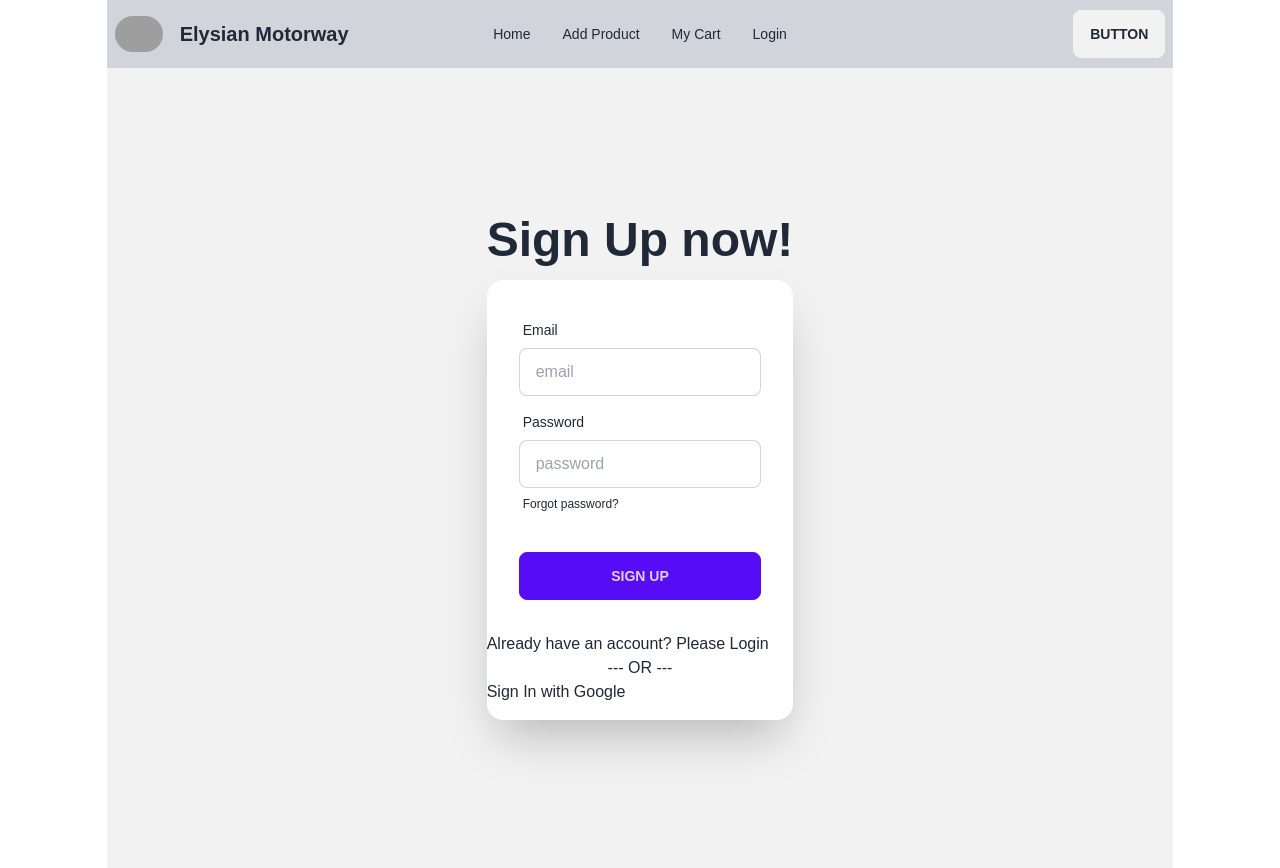
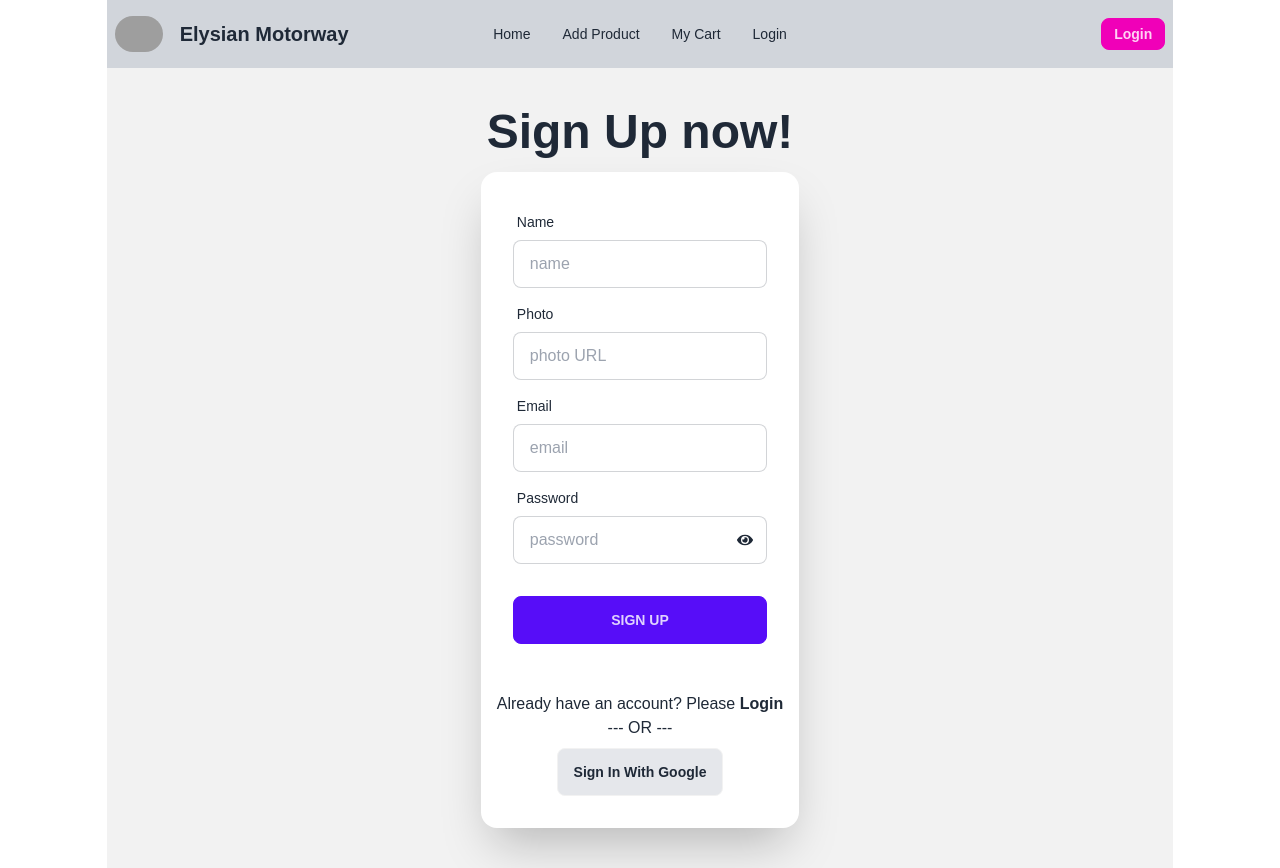
Before and after one commit to tuheen66/brand-management-client, a React (Vite) app: page /signup in a window 1280 px wide. Built offline with nearby package versions, Linux system fonts and the light colour scheme; no server answers; grey boxes are pictures that could not be loaded; a web font is replaced by a local one.

Commit message:
added firebase authentication

```diff
--- a/package.json
+++ b/package.json
@@ -15,6 +15,7 @@
     "match-sorter": "^6.3.1",
     "react": "^18.2.0",
     "react-dom": "^18.2.0",
+    "react-icons": "^4.11.0",
     "react-multi-carousel": "^2.8.4",
     "react-router-dom": "^6.17.0",
     "sort-by": "^1.2.0",
--- a/src/Components/Header/Header.jsx
+++ b/src/Components/Header/Header.jsx
@@ -1,7 +1,28 @@
-import { NavLink } from "react-router-dom";
+/* eslint-disable no-unused-vars */
+import { useContext } from "react";
+import { Link, NavLink } from "react-router-dom";
+import { AuthContext } from "../../providers/AuthProvider";
+import Swal from 'sweetalert2'
 
 
 const Header = () => {
+    const { user, logOut } = useContext(AuthContext)
+
+    const handleSignOut = () => {
+        logOut()
+            .then(res => {
+                Swal.fire({
+                    title: 'Logout!',
+                    text: 'you have been logged out',
+                    icon: 'info',
+                    confirmButtonText: 'OK'
+                })
+            })
+            .catch(error => {
+                console.error(error)
+            })
+    }
+
 
     const navLinks = <>
         <li><NavLink to={('/')}>Home</NavLink></li>
@@ -25,7 +46,7 @@ const Header = () => {
                         </ul>
                     </div>
                     <div className="w-12 rounded-full">
-                    <img className="rounded-full" src="https://i.ibb.co/pwYJkw4/logo.png" alt="" />
+                        <img className="rounded-full" src="https://i.ibb.co/pwYJkw4/logo.png" alt="" />
                     </div>
                     <a className="btn btn-ghost normal-case text-xl font-extrabold">Elysian Motorway</a>
                 </div>
@@ -34,8 +55,22 @@ const Header = () => {
                         {navLinks}
                     </ul>
                 </div>
+
+
                 <div className="navbar-end">
-                    <a className="btn">Button</a>
+                    {
+                        user ?
+                            <>
+                                <p>{user.displayName}</p>
+                                <img className="w-8 lg:w-10 md:mx-2 rounded-full" src={user.photoURL} alt="" />
+                                <button onClick={handleSignOut} className="btn bg-gray-200 capitalize">Logout</button>
+                            </>
+                            :
+                            <Link to="/login"><button className="btn btn-secondary btn-sm Lg:btn-md capitalize">Login</button></Link>
+                    }
+
+
+
                 </div>
             </div>
 
--- a/src/Components/Login/Login.jsx
+++ b/src/Components/Login/Login.jsx
@@ -1,9 +1,92 @@
+import { useContext, useState } from "react";
+import { AuthContext } from "../../providers/AuthProvider";
+import Swal from 'sweetalert2'
+import { Link } from "react-router-dom";
 
 
 const Login = () => {
+
+    const { googleSignIn, signIn } = useContext(AuthContext);
+    const [error, setError] = useState('')
+
+    const handleSignIn = (event) => {
+        event.preventDefault();
+        const form = event.target;
+        const email = form.email.value;
+        const password = form.password.value;
+
+        console.log(email, password)
+
+        setError('')
+
+        signIn(email, password)
+            .then((res) => {
+                console.log(res.user)
+                Swal.fire({
+                    title: 'Success!',
+                    text: 'you have logged in successfully',
+                    icon: 'info',
+                    confirmButtonText: 'Cool'
+                })
+            })
+            .catch(err => {
+                setError(err.message)
+            })
+
+    }
+
+
+    const handleGoogleSignIn = () => {
+        googleSignIn()
+            .then(res => {
+                console.log(res.user)
+            })
+            .catch(error => {
+                console.error(error)
+            })
+    }
+
+
     return (
         <div>
             <h2>Login here</h2>
+            <div className="hero min-h-screen bg-base-200">
+                <div className="hero-content flex-col ">
+                    <div className="text-center lg:text-left">
+                        <h1 className="text-5xl font-bold">Log In!</h1>
+
+                    </div>
+                    <div className="card flex-shrink-0 w-full max-w-sm shadow-2xl bg-base-100">
+                        <form onSubmit={handleSignIn} className="card-body">
+                            <div className="form-control">
+                                <label className="label">
+                                    <span className="label-text">Email</span>
+                                </label>
+                                <input type="email" name="email" placeholder="email" className="input input-bordered" required />
+                            </div>
+                            <div className="form-control">
+                                <label className="label">
+                                    <span className="label-text">Password</span>
+                                </label>
+                                <input type="password" name="password" placeholder="password" className="input input-bordered" required />
+                                <label className="label">
+                                    <a href="#" className="label-text-alt link link-hover">Forgot password?</a>
+                                </label>
+                            </div>
+                            <div className="form-control mt-6">
+                                <p className="text-red-400 bg-red-900">{error}</p>
+                                <button className="btn btn-primary">Login</button>
+                            </div>
+                        </form>
+                        <div className="mb-4 p-4 text-center">
+                            <p>New here? Please <span className="font-bold"><Link to='/signup'>SignUp</Link></span> </p>
+                            <p className="text-center mb-2">--- OR ---</p>
+                            <button className="btn bg-gray-200 capitalize " onClick={handleGoogleSignIn}>Sign In with Google</button>
+
+                        </div>
+                    </div>
+                </div>
+            </div>
         </div>
     );
 };
--- a/src/Components/Registration/Registration.jsx
+++ /dev/null
@@ -1,11 +0,0 @@
-
-
-const Registration = () => {
-    return (
-        <div>
-            <h2>Registration page</h2>
-        </div>
-    );
-};
-
-export default Registration;
--- a/src/Components/SignUp/SignUP.jsx
+++ b/src/Components/SignUp/SignUP.jsx
@@ -1,24 +1,63 @@
-import { useContext } from "react";
+import { useContext, useState } from "react";
 import { AuthContext } from "../../providers/AuthProvider";
+import { Link, Navigate } from "react-router-dom";
+import { updateProfile } from "firebase/auth";
+import { FaEye, FaEyeSlash } from 'react-icons/fa';
 
 
 const SignUP = () => {
 
-    const { createUser } = useContext(AuthContext);
+    const { createUser, googleSignIn } = useContext(AuthContext);
 
-
+    const [showPassword, setShowPassword] = useState(false)
+    const [registerError, setRegisterError] = useState('')
+    const [success, setSuccess] = useState('')
 
 
     const handleSignUp = (event) => {
         event.preventDefault();
         const form = event.target;
+        const name = form.name.value;
+        const photo = form.photo.value;
         const email = form.email.value;
         const password = form.password.value;
 
-        console.log(email, password)
+        console.log(name, photo, email, password)
+
+        setRegisterError('')
+        setSuccess('')
 
 
+        if (!/^(?=.*[A-Za-z])(?=.*\d)(?=.*[@$!%*#?&])[A-Za-z\d@$!%*#?&]{6,}$/.test(password)) {
+            setRegisterError("Your Password must contain one numeric, one Uppercase Character,  one Special Character and should be 6 at least characters long")
+            return
+        }
 
+        createUser(email, password)
+            .then(result => {
+                console.log(result.user)
+
+                //update profile
+                updateProfile(result.user, {
+                    displayName: name,
+                    photoURL: photo
+                })
+            })
+            .catch(error => {
+                console.error(error)
+            })
+
+    }
+
+    const handleGoogleSignIn = () => {
+        googleSignIn()
+            .then(res => {
+                console.log(res.user)
+                Navigate(location?.state ? location.state : '/')
+            })
+            .catch(error => {
+                console.error(error)
+            })
     }
 
 
@@ -32,6 +71,20 @@ const SignUP = () => {
                     </div>
                     <div className="card flex-shrink-0 w-full max-w-sm shadow-2xl bg-base-100">
                         <form onSubmit={handleSignUp} className="card-body">
+
+                            <div className="form-control">
+                                <label className="label">
+                                    <span className="label-text">Name</span>
+                                </label>
+                                <input type="text" name="name" placeholder="name" className="input input-bordered" required />
+                            </div>
+                            <div className="form-control">
+                                <label className="label">
+                                    <span className="label-text">Photo</span>
+                                </label>
+                                <input type="text" name="photo" placeholder="photo URL" className="input input-bordered" required />
+                            </div>
+
                             <div className="form-control">
                                 <label className="label">
                                     <span className="label-text">Email</span>
@@ -42,19 +95,33 @@ const SignUP = () => {
                                 <label className="label">
                                     <span className="label-text">Password</span>
                                 </label>
-                                <input type="password" name="password" placeholder="password" className="input input-bordered" required />
-                                <label className="label">
-                                    <a href="#" className="label-text-alt link link-hover">Forgot password?</a>
-                                </label>
+                                <input
+                                    type={showPassword ? "text" : "password"}
+                                    name="password"
+                                    placeholder="password"
+                                    className="input input-bordered relative"
+                                    required />
+                                <span className="absolute mt-12 ml-56 pt-1 " onClick={() => setShowPassword(!showPassword)}>
+                                    {
+                                        showPassword ? <FaEyeSlash></FaEyeSlash> : <FaEye></FaEye>
+                                    }
+                                </span>
+
                             </div>
                             <div className="form-control mt-6">
                                 <button className="btn btn-primary">Sign Up</button>
                             </div>
                         </form>
-                        <div className="mb-4">
-                            <p>Already have an account? Please Login </p>
-                            <p className="text-center">--- OR ---</p>
-                            <button>Sign In with Google</button>
+                        {
+                            registerError && <p className="text-red-600 font-bold mt-4" >{registerError}</p>
+                        }
+                        {
+                            success && <p className="text-green-600 font-bold">{success}</p>
+                        }
+                        <div className="mb-4 p-4 text-center">
+                            <p>Already have an account? Please <span className="font-bold"><Link to='/login'>Login</Link> </span> </p>
+                            <p className="text-center mb-2">--- OR ---</p>
+                            <button className="btn bg-gray-200 capitalize " onClick={handleGoogleSignIn}>Sign In with Google</button>
 
                         </div>
                     </div>
```
Also changed, not shown: src/providers/AuthProvider.jsx (+33 -4 lines), 1 other file (tests, documents, lock files or other folders).
